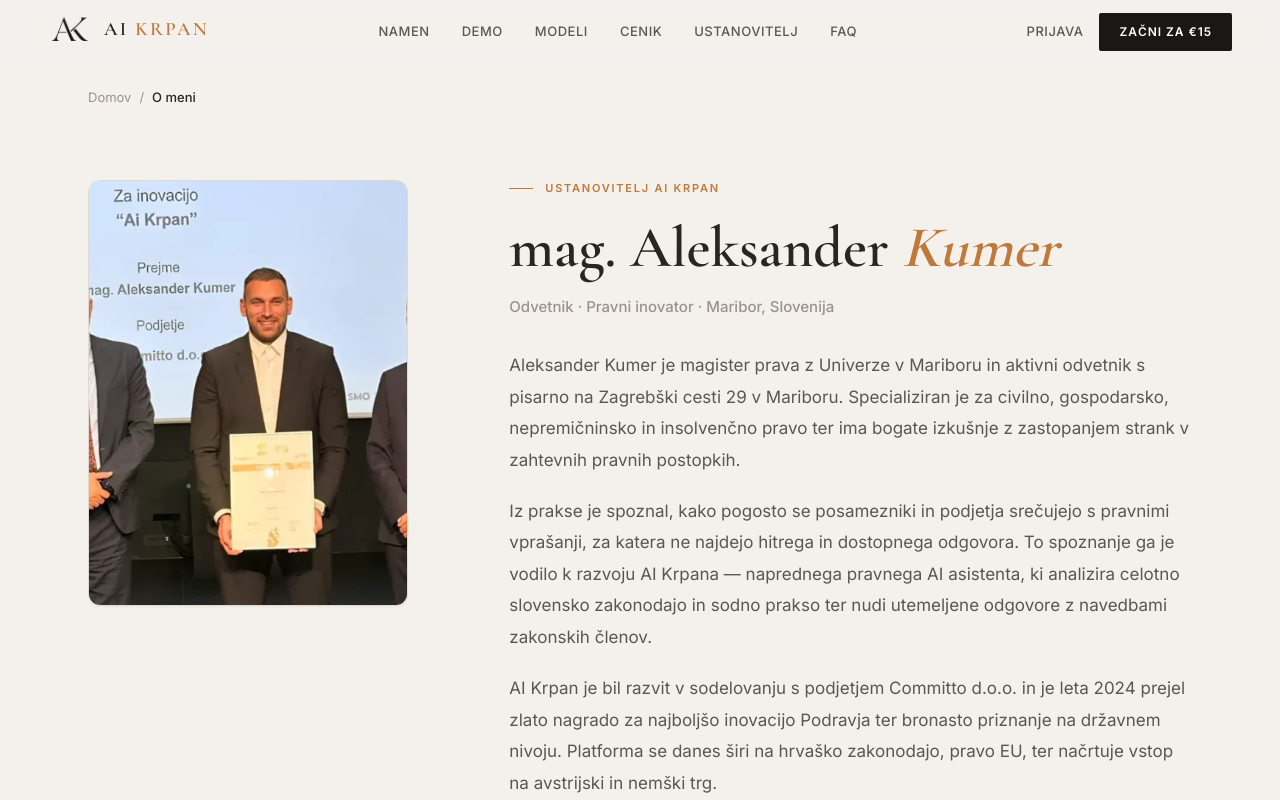
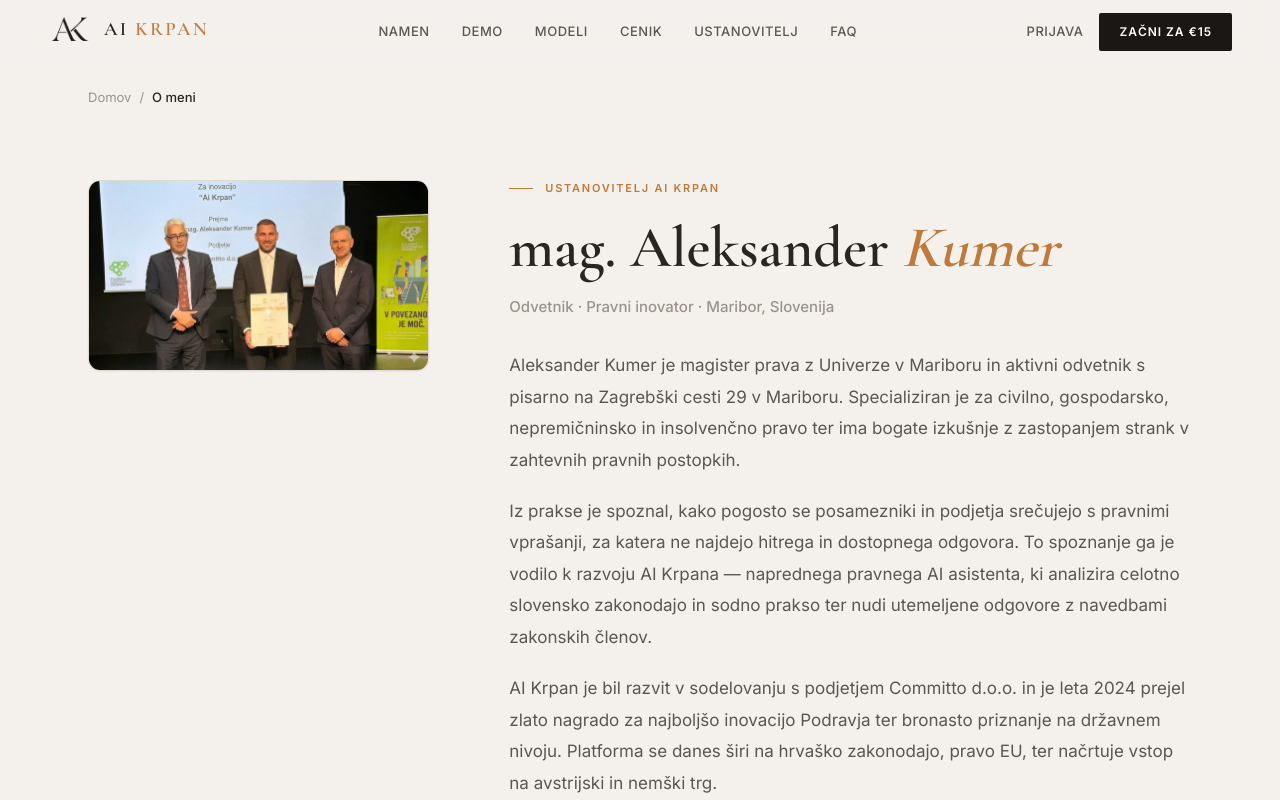
Before and after one commit to nejki/lexeu, a Next.js app: page /o-meni in a window 1280 px wide. Shown: the top 800 px of the page. Built offline with nearby package versions, Linux system fonts and the light colour scheme.

Commit message:
feat(media): add founder photo and circular favicons
Replace founder-source.webp with aleksander-kumer.webp (5.5MB PNG → 158KB WebP).
Display photo at full 16:9 aspect ratio without cropping. Apply rounded-full to
media mention favicons.

```diff
--- a/app/o-meni/page.tsx
+++ b/app/o-meni/page.tsx
@@ -34,7 +34,7 @@ export const metadata: Metadata = {
     type: "profile",
     images: [
       {
-        url: "https://www.aikrpan.com/media/founder-source.webp",
+        url: "https://www.aikrpan.com/media/aleksander-kumer.webp",
         width: 1024,
         height: 576,
         alt: "mag. Aleksander Kumer — ustanovitelj AI Krpan",
@@ -153,7 +153,7 @@ export default function OMeniPage() {
           description:
             "Aleksander Kumer je magister prava z Univerze v Mariboru, aktivni odvetnik v Mariboru in ustanovitelj nagrajenega pravnega AI asistenta AI Krpan.",
           url: "/o-meni/",
-          image: "/media/founder-source.webp",
+          image: "/media/aleksander-kumer.webp",
           sameAs: [
             "https://www.odvetnik-kumer.si/",
             "https://www.facebook.com/aikrpan",
@@ -210,14 +210,14 @@ export default function OMeniPage() {
         <div className="grid grid-cols-1 lg:grid-cols-[1fr_2fr] gap-12 lg:gap-20">
           {/* Photo */}
           <FadeIn>
-            <div className="relative w-full max-w-[320px] mx-auto lg:mx-0 aspect-[3/4] rounded-xl overflow-hidden border border-site-border shadow-sm">
+            <div className="relative w-full max-w-[400px] mx-auto lg:mx-0 aspect-video rounded-xl overflow-hidden border border-site-border shadow-sm">
               <Image
-                src="/media/founder-source.webp"
+                src="/media/aleksander-kumer.webp"
                 alt="mag. Aleksander Kumer prejema nagrado za inovacijo AI Krpan"
                 fill
                 priority
-                className="object-cover object-[center_15%]"
-                sizes="(max-width: 1024px) 320px, 280px"
+                className="object-cover"
+                sizes="(max-width: 1024px) 400px, 400px"
               />
             </div>
           </FadeIn>
--- a/components/Founder.tsx
+++ b/components/Founder.tsx
@@ -19,13 +19,13 @@ export default function Founder() {
         <div className="grid grid-cols-1 lg:grid-cols-[1fr_2fr] gap-16 lg:gap-24">
           {/* Left — Photo + name */}
           <FadeIn>
-            <div className="relative w-full max-w-[280px] aspect-[3/4] rounded-xl overflow-hidden border border-site-border shadow-sm">
+            <div className="relative w-full max-w-[360px] aspect-video rounded-xl overflow-hidden border border-site-border shadow-sm">
               <Image
-                src="/media/founder-source.webp"
+                src="/media/aleksander-kumer.webp"
                 alt="mag. Aleksander Kumer, ustanovitelj AI Krpan"
                 fill
-                className="object-cover object-[center_15%]"
-                sizes="280px"
+                className="object-cover"
+                sizes="360px"
               />
             </div>
             <div className="mt-6">
--- a/components/MediaMentions.tsx
+++ b/components/MediaMentions.tsx
@@ -98,7 +98,7 @@ export default function MediaMentions() {
                         alt={m.outlet}
                         width={32}
                         height={32}
-                        className="flex-shrink-0"
+                        className="flex-shrink-0 rounded-full"
                       />
                       <span className="text-[11px] font-semibold tracking-widest uppercase text-accent">
                         {m.outlet}
```
Also changed, not shown: public/media/aleksander-kumer.webp (added).
